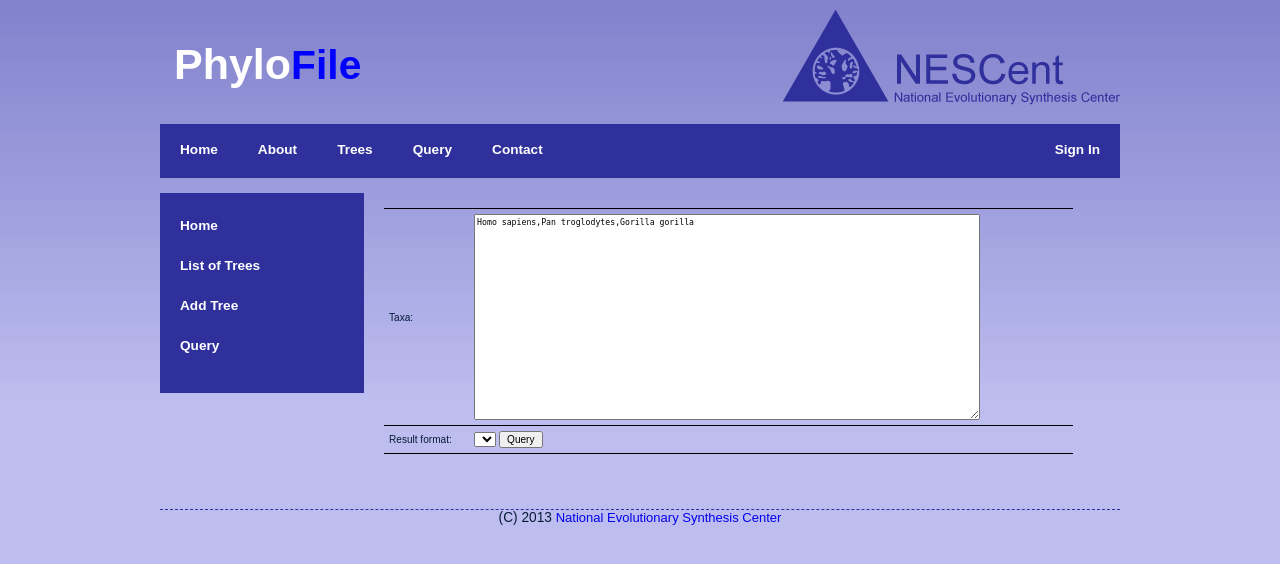
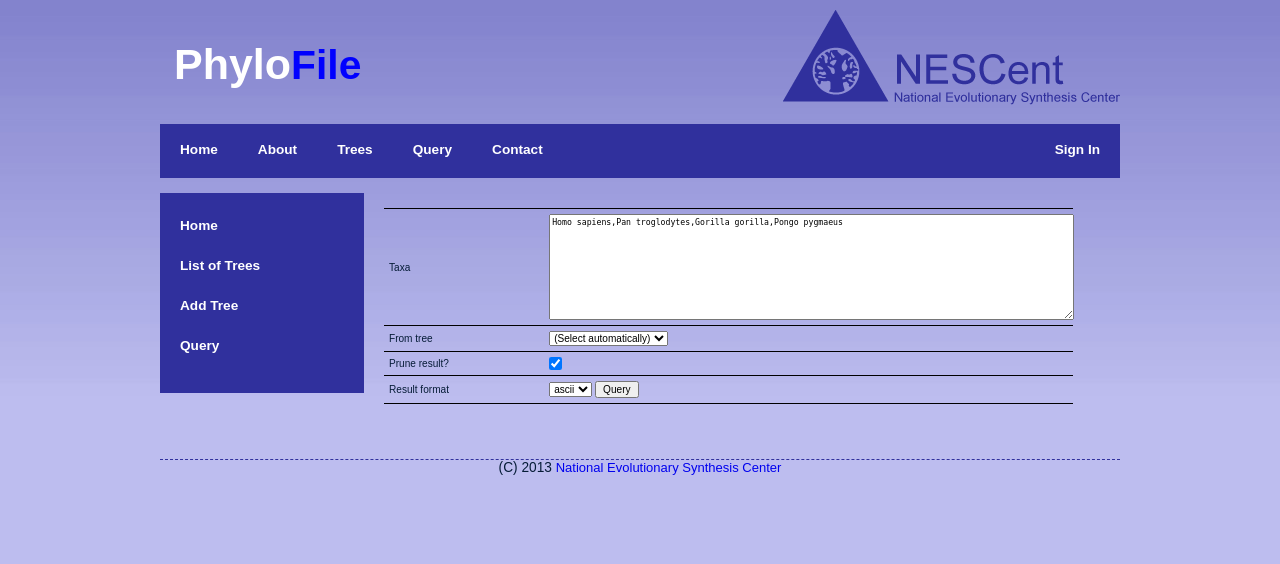
Before and after one commit to NESCent/phylocommons, a Django app: template treequery/templates/query.html in a window 1280 px wide. Shown: the top 564 px of the page. Run offline with Django 3.2, Linux system fonts and the light colour scheme; the template is opened without the code that fills it: values that come from a table or form of the project are taken from there, others are empty; parts of the project's set-up code (start-up, migrations or seed data) failed here and were passed over.

Commit message:
Fleshing out query functionality.

```diff
--- a/phylofile/static/master.css
+++ b/phylofile/static/master.css
@@ -146,21 +146,26 @@
 border-top:1px dashed #30309d;
 }
 
-table
-{
+table {
 border-top: solid 1px #000;
 border-bottom: solid 1px #000;
 border-collapse: collapse;
 }
 
-table td
-{
+table td {
 padding: 5px;
 border-top: solid 1px #000;
 border-bottom: solid 1px #000;
 }
 
-table thead
-{
+table thead {
 font-weight: bold;
 }
+
+textarea {
+width: 100%;
+}
+
+p.errors {
+color:#f00;
+}
--- /dev/null
+++ b/treequery/forms.py
@@ -0,0 +1,25 @@
+from django import forms
+import Bio.Phylo as bp
+from phylofile.get_treestore import get_treestore, tree_id_from_uri, uri_from_tree_id
+
+
+class QueryForm(forms.Form):
+    treestore = get_treestore()
+
+    taxa = forms.CharField(required=True,
+                           initial='Homo sapiens,Pan troglodytes,Gorilla gorilla,Pongo pygmaeus',
+                           widget=forms.Textarea)
+
+    format_choices = ['ascii'] + sorted(bp._io.supported_formats.keys())
+    format_choices = [(x,x) for x in format_choices]
+    format = forms.ChoiceField(choices=format_choices,
+                                initial='newick'
+                               )
+
+    prune = forms.BooleanField(required=False, initial=True)
+
+    tree_choices = [t for t in treestore.list_trees()]
+    tree_choices = [('', '(Select automatically)')] + [(x,x) for x in tree_choices]
+    tree = forms.ChoiceField(choices=tree_choices,
+                             initial=tree_choices[0],
+                             required=False)
--- a/treequery/templates/query.html
+++ b/treequery/templates/query.html
@@ -9,24 +9,37 @@
 {% block content %}
 
 <form action="{% url query %}" method="post" enctype="multipart/form-data">
+    {% csrf_token %}
 
-    {% csrf_token %}
+    <p class='errors'>{{ form.non_field_errors }}</p>
 
     <table width=100%>
         <tr><td>
-            <label for='q'>Taxa:</label>
+            <label for='q'>Taxa</label>
         </td><td>
-            <textarea name='q' id='q' style='width:500px;height:200px'>Homo sapiens,Pan troglodytes,Gorilla gorilla</textarea>
+            <p class='errors'>{{ form.taxa.errors }}</p>
+            {{ form.taxa }}
         </td></tr>
 
         <tr><td>
-            <label for='format'>Result format:</label>
+            <label for='format'>From tree</label>
         </td><td>
-            <select name='format' id='format'>
-            {% for format in formats %}
-                <option{% if format == "newick" %} selected='selected'{% endif %}>{{format}}</option>
-            {% endfor %}
-            </select>
+            <p class='errors'>{{ form.tree.errors }}</p>
+            {{ form.tree }}
+        </td></tr>
+
+        <tr><td>
+            <label for='prune'>Prune result?</label>
+        </td><td>
+            <p class='errors'>{{ form.prune.errors }}</p>
+            {{ form.prune }}
+        </td></tr>
+
+        <tr><td>
+            <label for='format'>Result format</label>
+        </td><td>
+            <p class='errors'>{{ form.format.errors }}</p>
+            {{ form.format }}
 
             <input type="submit" value="Query" />
         </td></tr>
```
Also changed, not shown: treequery/views.py (+22 -9 lines). Lines whose indentation alone changed are shown as unchanged.
